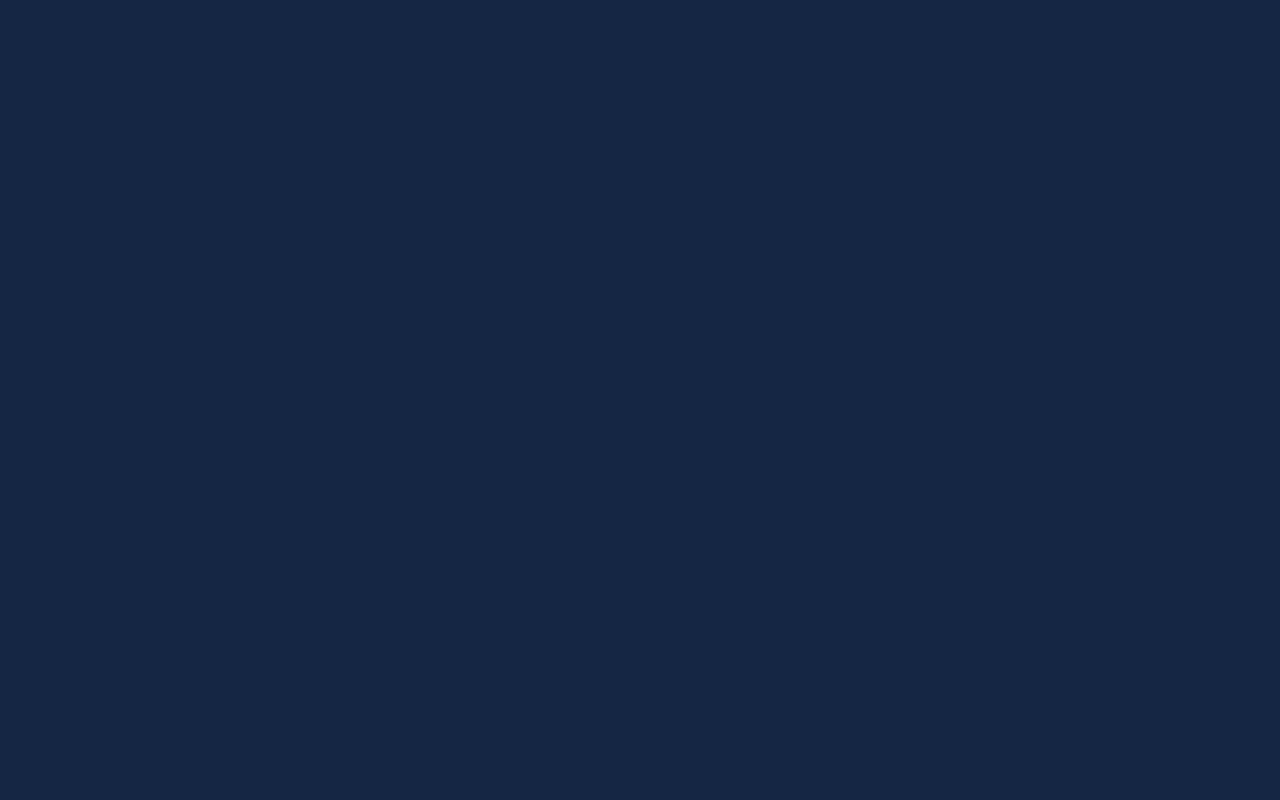
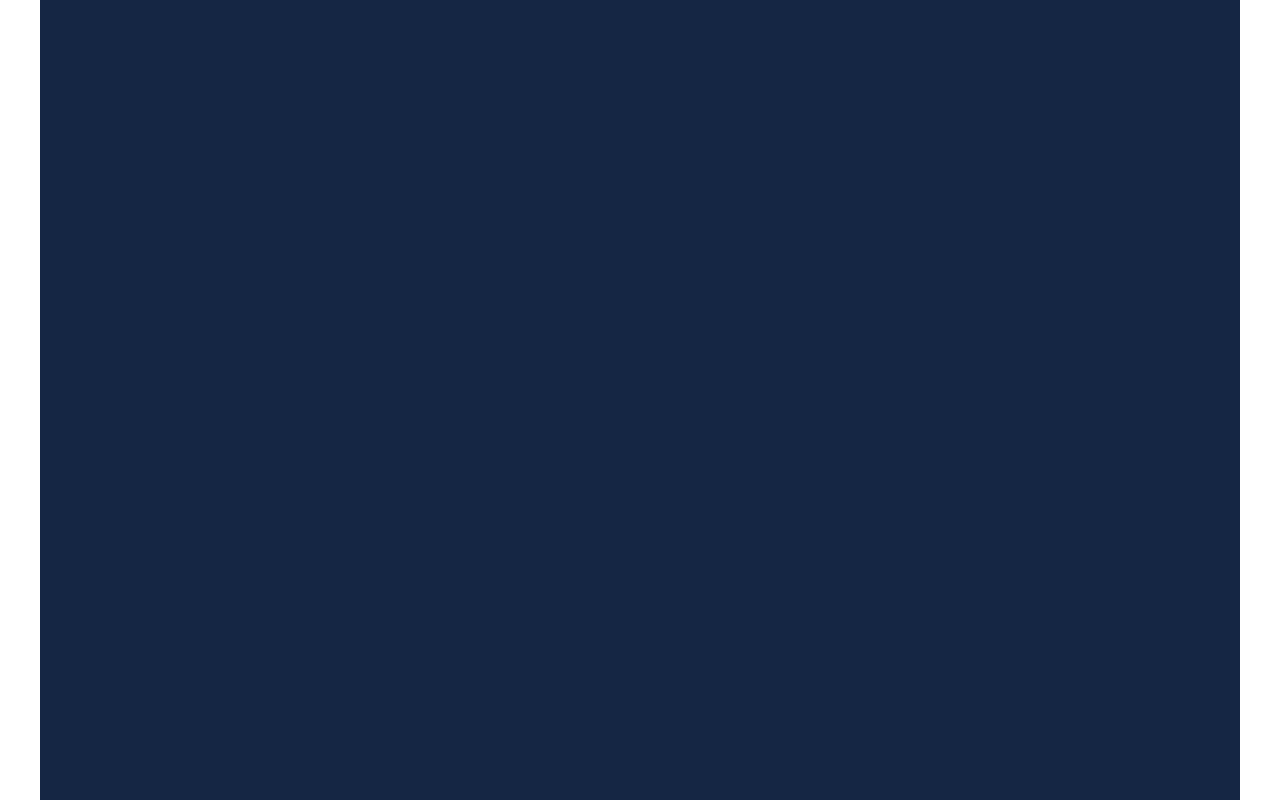
Before and after one commit to hieuleuxuan/mega-store, a plain HTML site: page front-end/index.html in a window 1280 px wide. Shown: the top 800 px of the page. Drawn offline with Linux system fonts and the light colour scheme.

Commit message:
css wrapper

```diff
--- a/front-end/assets/css/index.css
+++ b/front-end/assets/css/index.css
@@ -11,8 +11,9 @@
 
 /* Wrapper */
 .wrapper{
-    width: 100%;
-    height: 1000px;
+    width: 1200px;
+    height: 2000px;
     background-color: var(--bg-color);
+    margin: auto;
 }
 /* End Wrapper */
```
Also changed, not shown: front-end/assets/images/._logo.png (added), front-end/assets/images/logo.png, front-end/index.html (line endings or trailing spaces).
